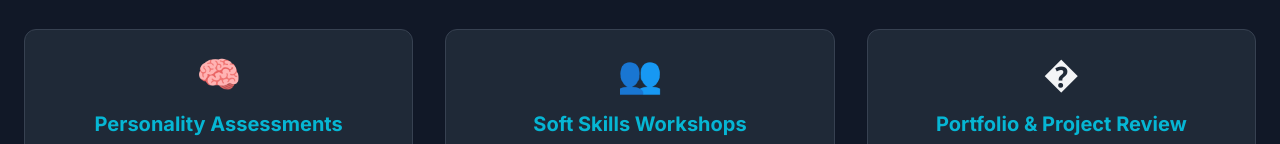
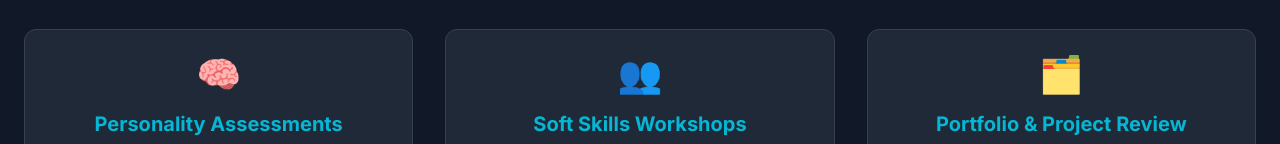
Before and after one commit to sanojtechnologies/website, a plain HTML site: page index.html in a window 1280 px wide. Shown: the part 1086-1230 px from the top of the page. Drawn offline with nearby package versions, Linux system fonts and the light colour scheme.

Commit message:
Fix broken portfolio card emoji and normalize CNAME newline

```diff
--- a/index.html
+++ b/index.html
@@ -183,7 +183,7 @@
                         { icon: '🎙️', title: 'Mock Interview Preparation', description: 'Tailored mock interviews for tech roles with detailed, actionable feedback.' },
                         { icon: '🧠', title: 'Personality Assessments', description: 'Utilize tools like DISC/MBTI for self-awareness in career choices.' },
                         { icon: '👥', title: 'Soft Skills Workshops', description: 'Small group workshops on communication, teamwork, and leadership for tech.' },
-                        { icon: '�', title: 'Portfolio & Project Review', description: 'Detailed feedback on your project portfolio to showcase your skills effectively.' },
+                        { icon: '🗂️', title: 'Portfolio & Project Review', description: 'Detailed feedback on your project portfolio to showcase your skills effectively.' },
                     ],
                     clients: {
                         individual: [
```
Also changed, not shown: 1 other file.
